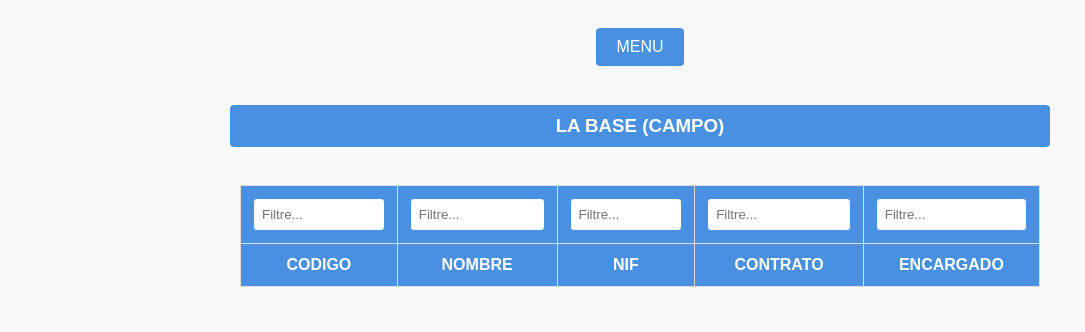
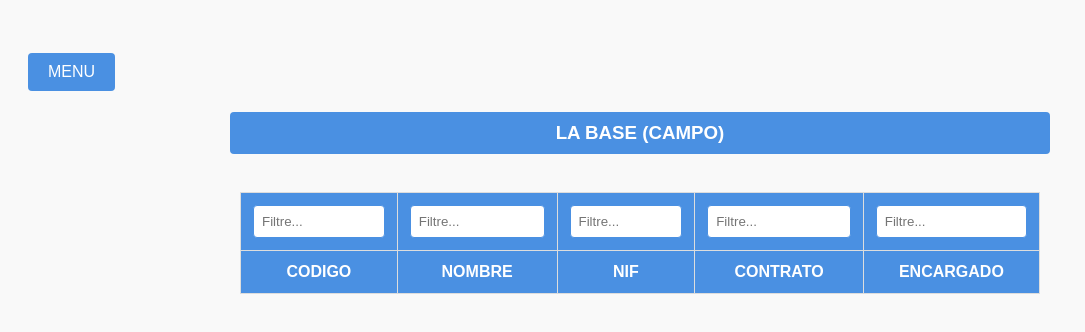
Before and after one commit to aroma-RH/LA-ABSE, a plain HTML site: page index.html in a window 1280 px wide. Shown: the whole page, without its empty margins (0-1085 px from the left). Drawn offline with Linux system fonts and the light colour scheme; no server answers.

Commit message:
Update index.html

```diff
--- a/index.html
+++ b/index.html
@@ -71,7 +71,10 @@
       .dropdown {
         position: relative;
         display: inline-block;
-        margin-bottom: 20px;
+        margin-bottom: 10px;
+        margin-top : 25px;
+        height: 30px;
+        width: 100%;
       }
 
       .dropbtn {
```
